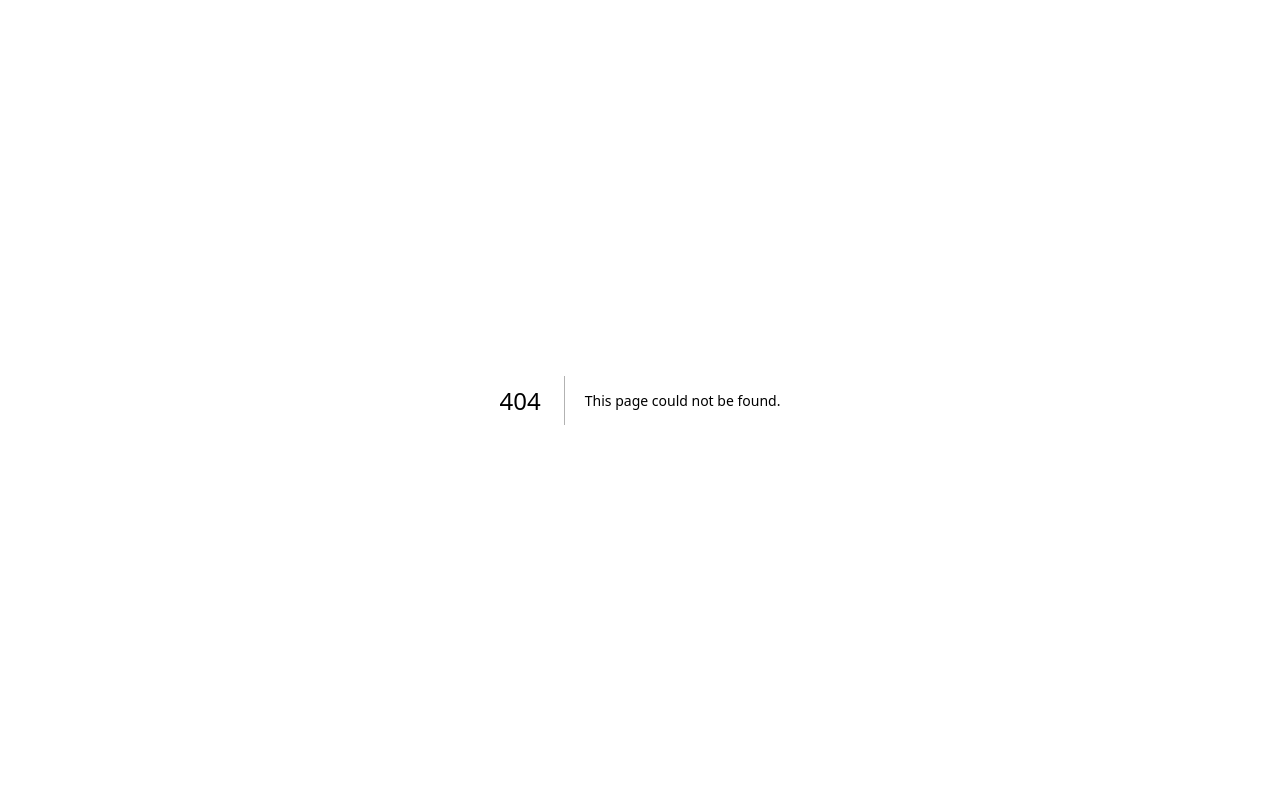
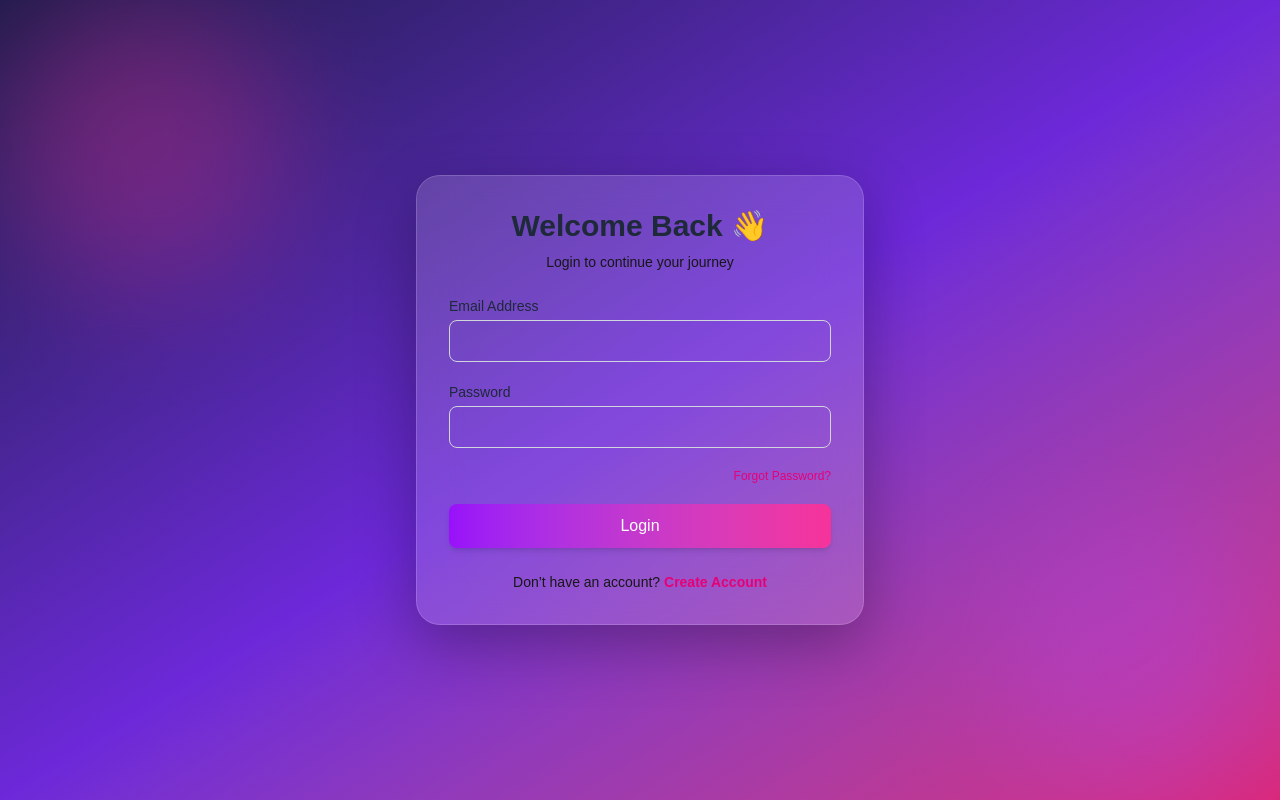
Before and after one commit to kanan48/work-nest-frontend, a Next.js app: page /auth/login in a window 1280 px wide. Before the commit this address had no page. Built offline with nearby package versions, Linux system fonts and the light colour scheme.

Commit message:
feat: login-signup layout

```diff
--- /dev/null
+++ b/app/auth/login/page.tsx
@@ -0,0 +1,72 @@
+"use client";
+
+import { useForm } from "react-hook-form";
+import Link from "next/link";
+import AuthCard from "@/src/core-ui/components/AuthCard";
+import Input from "@/src/core-ui/inputs/Input";
+import Button from "@/src/core-ui/buttons/Button";
+
+type LoginFormData = {
+  email: string;
+  password: string;
+};
+
+export default function Login() {
+  const { register, handleSubmit } = useForm<LoginFormData>();
+
+  const onSubmit = (data: LoginFormData) => {
+    console.log(data);
+  };
+
+  return (
+    <div
+      className="relative min-h-screen flex items-center justify-center px-4 py-10 overflow-hidden
+    bg-linear-to-br from-[#1e1b4b] via-[#6d28d9] to-[#db2777]">
+      {/* Glow Effects (fixed for mobile) */}
+      <div className="pointer-events-none absolute w-52 h-52 sm:w-72 sm:h-72 bg-pink-500 rounded-full blur-3xl opacity-30 top-0 left-0"></div>
+      <div className="pointer-events-none absolute w-52 h-52 sm:w-72 sm:h-72 bg-purple-500 rounded-full blur-3xl opacity-30 bottom-0 right-0"></div>
+
+      {/* Scroll-safe wrapper */}
+      <div className="w-full flex justify-center">
+        <AuthCard className="w-full max-w-md mx-auto">
+          <h1 className="text-2xl sm:text-3xl font-bold text-center mb-2 text-gray-800">
+            Welcome Back 👋
+          </h1>
+
+          <p className="text-sm text-center mb-6">
+            Login to continue your journey
+          </p>
+
+          <form
+            onSubmit={handleSubmit(onSubmit)}
+            className="space-y-4 sm:space-y-5">
+            <Input label="Email Address" name="email" register={register} />
+            <Input
+              label="Password"
+              name="password"
+              type="password"
+              register={register}
+            />
+
+            <div className="flex justify-end">
+              <span className="text-xs text-pink-600 cursor-pointer hover:underline">
+                Forgot Password?
+              </span>
+            </div>
+
+            <Button title="Login" type="submit" />
+          </form>
+
+          <p className="text-sm text-center mt-6">
+            Don’t have an account?{" "}
+            <Link
+              href="/signup"
+              className="text-pink-600 font-semibold hover:underline">
+              Create Account
+            </Link>
+          </p>
+        </AuthCard>
+      </div>
+    </div>
+  );
+}
--- /dev/null
+++ b/app/auth/signup/page.tsx
@@ -0,0 +1,63 @@
+"use client";
+
+import { useForm } from "react-hook-form";
+import Link from "next/link";
+import AuthCard from "@/src/core-ui/components/AuthCard";
+import Input from "@/src/core-ui/inputs/Input";
+import Button from "@/src/core-ui/buttons/Button";
+
+type SignupFormData = {
+  name: string;
+  email: string;
+  password: string;
+};
+
+export default function Signup() {
+  const { register, handleSubmit } = useForm<SignupFormData>();
+
+  const onSubmit = (data: SignupFormData) => {
+    console.log(data);
+  };
+
+  return (
+    <div
+      className="relative min-h-screen flex items-center justify-center px-4
+    bg-linear-to-br from-[#0f172a] via-[#7c3aed] to-[#ec4899]">
+      {/* Glow Effects */}
+      <div className="absolute w-72 h-72 bg-purple-500 rounded-full blur-3xl opacity-30 top-10 left-10"></div>
+      <div className="absolute w-72 h-72 bg-pink-500 rounded-full blur-3xl opacity-30 bottom-10 right-10"></div>
+
+      <AuthCard>
+        <h1 className="text-3xl font-bold text-center mb-2 text-gray-800">
+          Create Account 🚀
+        </h1>
+
+        <p className="text-sm text-center mb-6">
+          Start your journey with WorkNest
+        </p>
+
+        <form onSubmit={handleSubmit(onSubmit)} className="space-y-5">
+          <Input label="Full Name" name="name" register={register} />
+          <Input label="Email Address" name="email" register={register} />
+          <Input
+            label="Password"
+            name="password"
+            type="password"
+            register={register}
+          />
+
+          <Button title="Create Account" type="submit" />
+        </form>
+
+        <p className="text-sm text-center mt-6">
+          Already have an account?{" "}
+          <Link
+            href="/login"
+            className="text-pink-600 font-semibold hover:underline">
+            Login
+          </Link>
+        </p>
+      </AuthCard>
+    </div>
+  );
+}
--- a/app/layout.tsx
+++ b/app/layout.tsx
@@ -2,7 +2,7 @@ import type { Metadata } from "next";
 import "./globals.css";
 
 export const metadata: Metadata = {
-  title: "Create Next App",
+  title: "Work-Nest Tracker",
   description: "Generated by create next app",
 };
 
--- /dev/null
+++ b/src/core-ui/buttons/Button.tsx
@@ -0,0 +1,38 @@
+type Props = {
+  title: string;
+  type?: "button" | "submit";
+  variant?: "primary" | "secondary";
+  isLoading?: boolean;
+  fullWidth?: boolean;
+};
+
+export default function Button({
+  title,
+  type = "button",
+  variant = "primary",
+  isLoading = false,
+  fullWidth = true,
+}: Props) {
+  const base =
+    "py-2.5 rounded-lg font-medium transition duration-200 flex items-center justify-center";
+
+  const width = fullWidth ? "w-full" : "w-auto px-4";
+
+  const styles = {
+    primary:
+      "bg-gradient-to-r from-purple-600 to-pink-500 text-white hover:opacity-90 shadow-md",
+    secondary: "bg-gray-200 text-gray-800 hover:bg-gray-300",
+  };
+
+  return (
+    <button
+      type={type}
+      disabled={isLoading}
+      className={`${base} ${width} ${styles[variant]} ${
+        isLoading ? "opacity-70 cursor-not-allowed" : ""
+      }`}
+    >
+      {isLoading ? <span className="animate-pulse">Loading...</span> : title}
+    </button>
+  );
+}
--- /dev/null
+++ b/src/core-ui/components/AuthCard.tsx
@@ -0,0 +1,22 @@
+type Props = {
+  children: React.ReactNode;
+  className?: string;
+};
+
+export default function AuthCard({ children, className = "" }: Props) {
+  return (
+    <div
+      className={`
+        relative w-full max-w-md
+        bg-white/10 backdrop-blur-xl
+        p-8 rounded-3xl
+        shadow-[0_20px_60px_rgba(0,0,0,0.3)]
+        border border-white/20
+        ${className}
+      `}>
+      <div className="absolute inset-0 rounded-3xl bg-white/5 pointer-events-none"></div>
+
+      <div className="relative z-10">{children}</div>
+    </div>
+  );
+}
--- /dev/null
+++ b/src/core-ui/inputs/Input.tsx
@@ -0,0 +1,28 @@
+import { UseFormRegister, FieldValues, Path } from "react-hook-form";
+
+type Props<T extends FieldValues> = {
+  label: string;
+  type?: string;
+  register: UseFormRegister<T>;
+  name: Path<T>;
+};
+
+export default function Input<T extends FieldValues>({
+  label,
+  type = "text",
+  register,
+  name,
+}: Props<T>) {
+  return (
+    <div className="w-full">
+      <label className="block text-sm font-medium text-gray-800 mb-1">
+        {label}
+      </label>
+      <input
+        type={type}
+        {...register(name)}
+        className="w-full px-4 py-2 border border-gray-300 rounded-lg focus:ring-2 focus:ring-blue-500 focus:outline-none transition"
+      />
+    </div>
+  );
+}
```
